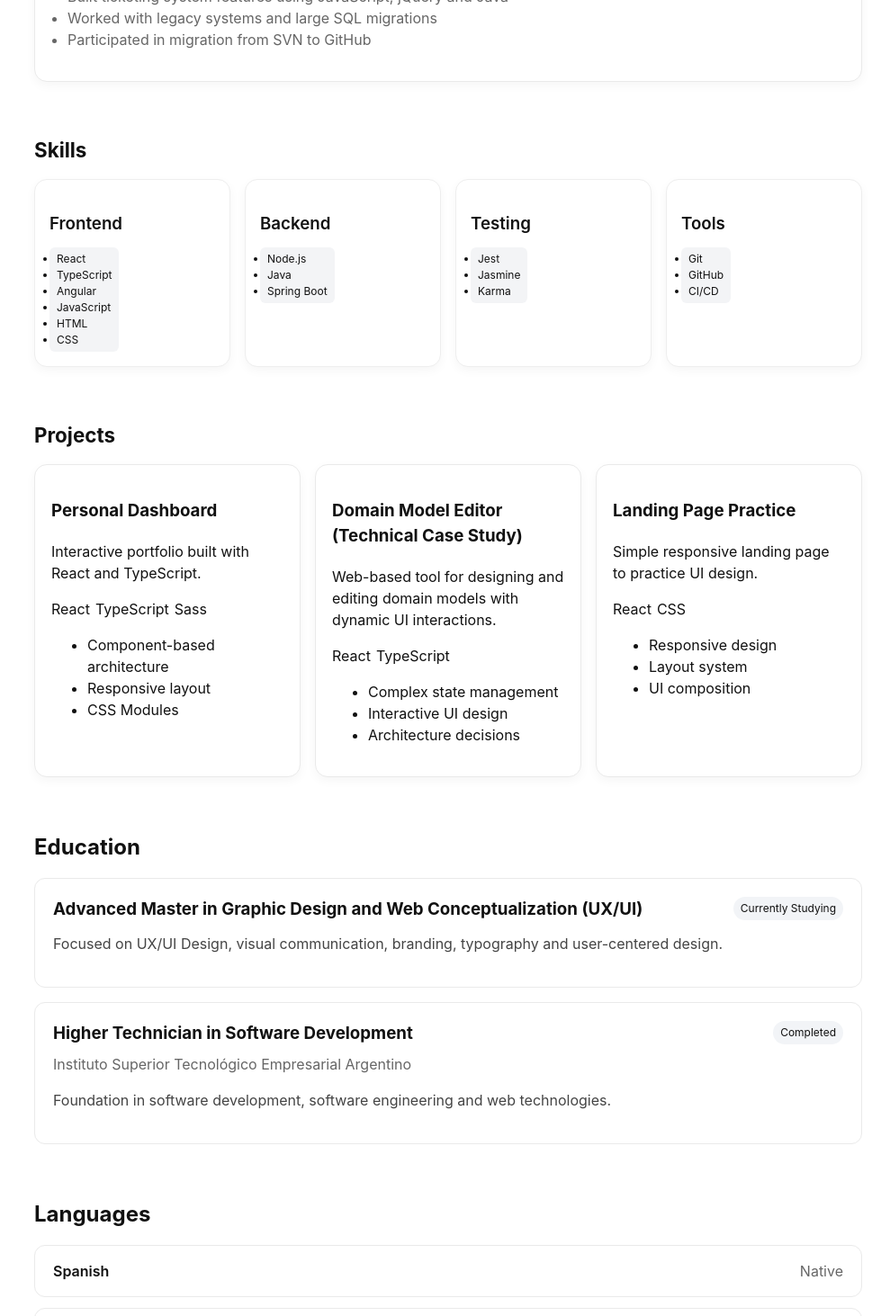
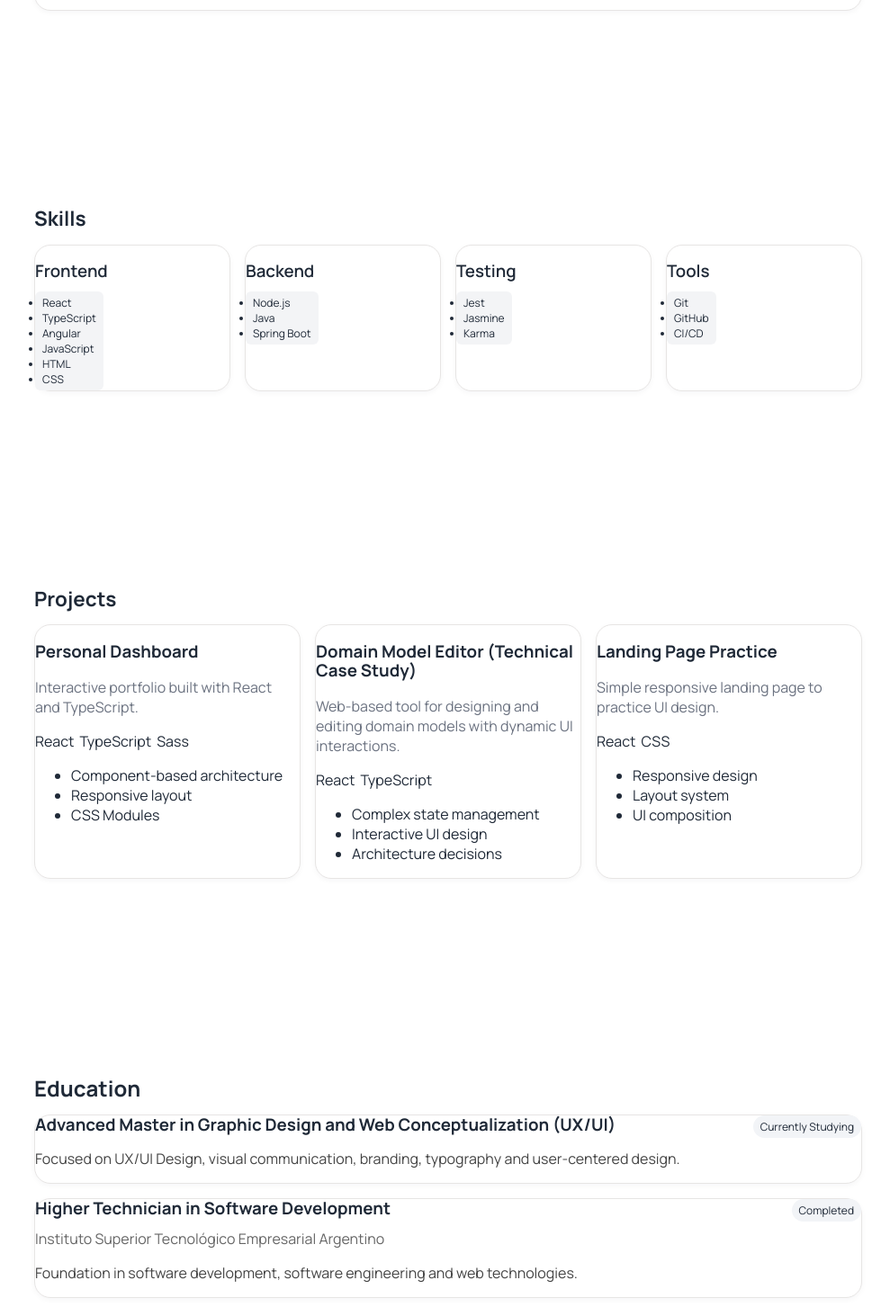
Before and after one commit to giselabenitez/personal-dashboard, a React (Vite) app: page / in a window 1280 px wide. Shown: the part 1180-2643 px from the top of the page at 90% size, without its empty margins (142-1131 px from the left). Built offline with nearby package versions, Linux system fonts and the light colour scheme.

Commit message:
Update styling, colors and font

```diff
--- a/index.html
+++ b/index.html
@@ -5,6 +5,9 @@
   <meta charset="UTF-8" />
   <meta name="viewport" content="width=device-width, initial-scale=1.0" />
   <title>Gisela Benitez — Portfolio</title>
+  <link rel="preconnect" href="https://fonts.googleapis.com">
+  <link rel="preconnect" href="https://fonts.gstatic.com" crossorigin>
+  <link href="https://fonts.googleapis.com/css2?family=Manrope:wght@400;500;600;700;800&display=swap" rel="stylesheet">
 </head>
 
 <body>
--- a/src/components/education/Education.module.scss
+++ b/src/components/education/Education.module.scss
@@ -9,15 +9,18 @@
 }
 
 .card {
-    padding: 1.25rem;
-    border: 1px solid #eaeaea;
-    border-radius: 12px;
-    background: white;
+    background: var(--surface);
+    border: 1px solid var(--border);
+    border-radius: var(--radius-md);
+    box-shadow: var(--shadow-sm);
+    transition:
+        transform var(--transition),
+        box-shadow var(--transition);
 }
 
 .card:hover {
     transform: translateY(-3px);
-    box-shadow: 0 8px 20px rgba(0, 0, 0, 0.08);
+    box-shadow: var(--shadow-md);
 }
 
 .header {
--- a/src/components/experience/Experience.module.scss
+++ b/src/components/experience/Experience.module.scss
@@ -14,17 +14,18 @@
 }
 
 .card {
-    background: white;
-    border: 1px solid #eaeaea;
-    border-radius: 14px;
-    padding: 18px;
-    box-shadow: 0 4px 12px rgba(0, 0, 0, 0.04);
-    transition: all 0.2s ease;
+    background: var(--surface);
+    border: 1px solid var(--border);
+    border-radius: var(--radius-md);
+    box-shadow: var(--shadow-sm);
+    transition:
+        transform var(--transition),
+        box-shadow var(--transition);
 }
 
 .card:hover {
     transform: translateY(-3px);
-    box-shadow: 0 8px 20px rgba(0, 0, 0, 0.08);
+    box-shadow: var(--shadow-md);
 }
 
 .header {
--- a/src/components/hero/Hero.module.scss
+++ b/src/components/hero/Hero.module.scss
@@ -36,8 +36,10 @@
     border: 1px solid #ddd;
     border-radius: 8px;
     text-decoration: none;
+    color: inherit;
+    transition: color var(--transition);
 }
 
 .actions a:hover {
-    background: #f5f5f5;
+    color: var(--accent);
 }
--- a/src/components/languages/Languages.module.scss
+++ b/src/components/languages/Languages.module.scss
@@ -9,20 +9,18 @@
 }
 
 .card {
-    display: flex;
-    justify-content: space-between;
-    align-items: center;
-
-    padding: 1rem 1.25rem;
-
-    border: 1px solid #eaeaea;
-    border-radius: 12px;
-    background: white;
+    background: var(--surface);
+    border: 1px solid var(--border);
+    border-radius: var(--radius-md);
+    box-shadow: var(--shadow-sm);
+    transition:
+        transform var(--transition),
+        box-shadow var(--transition);
 }
 
 .card:hover {
     transform: translateY(-3px);
-    box-shadow: 0 8px 20px rgba(0, 0, 0, 0.08);
+    box-shadow: var(--shadow-md);
 }
 
 .name {
--- a/src/components/projects/Projects.module.scss
+++ b/src/components/projects/Projects.module.scss
@@ -10,17 +10,18 @@
 }
 
 .card {
-    background: white;
-    border: 1px solid #eaeaea;
-    border-radius: 14px;
-    padding: 18px;
-    box-shadow: 0 4px 12px rgba(0, 0, 0, 0.04);
-    transition: all 0.2s ease;
+    background: var(--surface);
+    border: 1px solid var(--border);
+    border-radius: var(--radius-md);
+    box-shadow: var(--shadow-sm);
+    transition:
+        transform var(--transition),
+        box-shadow var(--transition);
 }
 
 .card:hover {
     transform: translateY(-3px);
-    box-shadow: 0 8px 20px rgba(0, 0, 0, 0.08);
+    box-shadow: var(--shadow-md);
 }
 
 .header {
--- a/src/components/skills/Skills.module.scss
+++ b/src/components/skills/Skills.module.scss
@@ -10,17 +10,18 @@
 }
 
 .card {
-    background: white;
-    padding: 16px;
-    border: 1px solid #eee;
-    border-radius: 14px;
-    box-shadow: 0 4px 12px rgba(0, 0, 0, 0.04);
-    transition: all 0.2s ease;
+    background: var(--surface);
+    border: 1px solid var(--border);
+    border-radius: var(--radius-md);
+    box-shadow: var(--shadow-sm);
+    transition:
+        transform var(--transition),
+        box-shadow var(--transition);
 }
 
 .card:hover {
     transform: translateY(-3px);
-    box-shadow: 0 8px 20px rgba(0, 0, 0, 0.08);
+    box-shadow: var(--shadow-md);
 }
 
 .category {
--- a/src/styles/globals.scss
+++ b/src/styles/globals.scss
@@ -1,18 +1,16 @@
-* {
+@use "./variables";
+
+*,
+*::before,
+*::after {
     box-sizing: border-box;
 }
 
-html,
 body {
     margin: 0;
-    padding: 0;
-}
-
-body {
-    font-family: Inter, system-ui, sans-serif;
-    background: #f6f7fb;
-    color: #111;
-    line-height: 1.5;
+    background: var(--background);
+    color: var(--text-primary);
+    font-family: "Manrope", sans-serif;
 }
 
 .container {
@@ -20,3 +18,17 @@ body {
     flex-direction: column;
     gap: 40px;
 }
+
+section {
+    margin-block: 5rem;
+}
+
+h1,
+h2,
+h3 {
+    line-height: 1.1;
+}
+
+p {
+    color: var(--text-secondary);
+}
--- /dev/null
+++ b/src/styles/variables.scss
@@ -0,0 +1,34 @@
+:root {
+    /* Colors */
+
+    --background: #f6f6f4;
+    --surface: #ffffff;
+
+    --text-primary: #1f2937;
+    --text-secondary: #6b7280;
+
+    --border: #e7e5e4;
+
+    --accent: #d97757;
+    --accent-hover: #c35f40;
+    --accent-soft: #faede8;
+
+    /* Radius */
+
+    --radius-sm: 12px;
+    --radius-md: 18px;
+    --radius-lg: 24px;
+
+    /* Shadow */
+
+    --shadow-sm:
+        0 2px 6px rgba(15, 23, 42, .04);
+
+    --shadow-md:
+        0 8px 24px rgba(15, 23, 42, .06);
+
+    /* Transition */
+
+    --transition:
+        180ms ease;
+}
```
